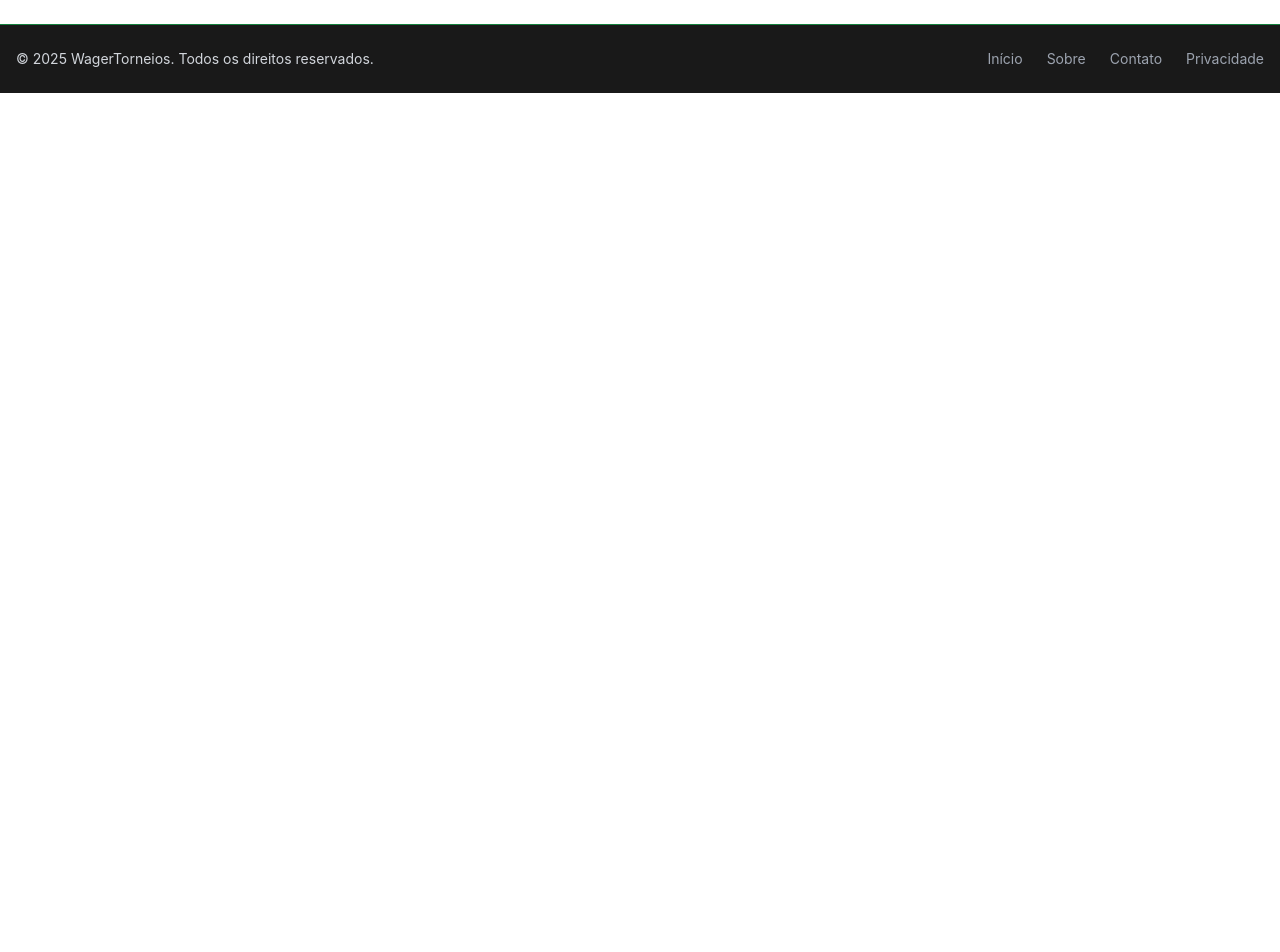
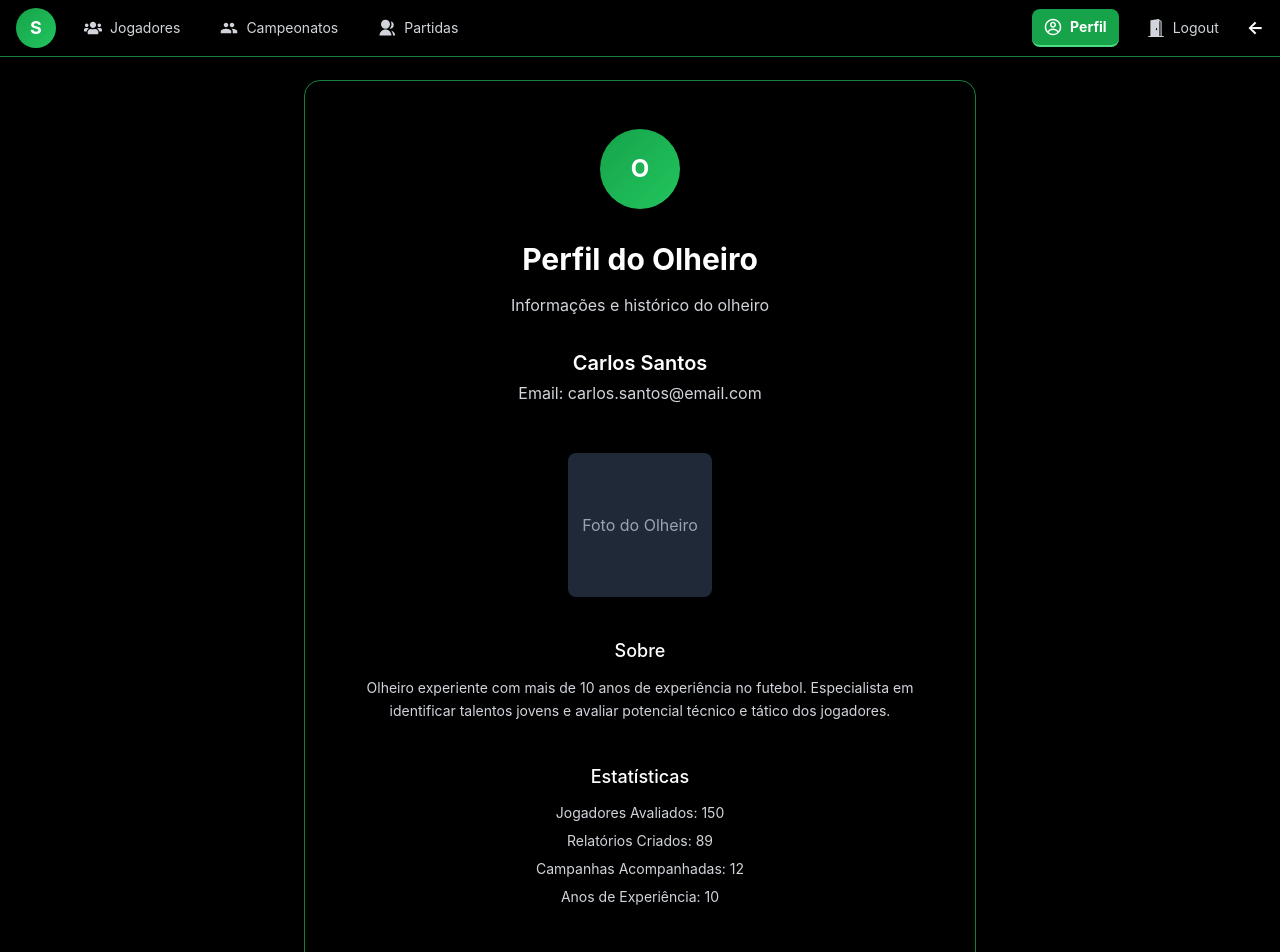
Before and after one commit to FiJan-dev/WagerTorneios, a React (Vite) app in the folder client/: page /olheiropropfile in a window 1280 px wide. Shown: the top 952 px of the page. Before the commit the page ends 800 px from the top, so only its background shows below. Built offline with nearby package versions, Linux system fonts and the light colour scheme; sample sign-in values are in the browser's storage.

Commit message:
OlheiroProfile done

```diff
--- a/client/src/App.jsx
+++ b/client/src/App.jsx
@@ -6,7 +6,7 @@ import CadastroPartidaLista from './pages/CadastroPartidaLista';
 import CadastroPartida from './pages/CadastroPartida';
 import Footer from './components/Footer';
 import { BrowserRouter, Routes, Route } from 'react-router-dom';
-import PlayerProfile from './pages/PlayerProfile';
+import OlheiroProfile from './pages/OlheiroProfile';
 import CadastroCampeonato from './pages/CadastroCampeonato';
 import CadastroCampeonatoLista from './pages/CadastroCampeonatoLista';
 import RecoverPassword from './pages/RecoverPassword';
@@ -58,10 +58,10 @@ function App() {
               }
             />
             <Route
-              path='/playerprofile'
+              path='/olheiropropfile'
               element={
                 <ProtectedRoute>
-                  <PlayerProfile />
+                  <OlheiroProfile />
                 </ProtectedRoute>
               }
             />
--- a/client/src/components/SideBar_Olheiro.jsx
+++ b/client/src/components/SideBar_Olheiro.jsx
@@ -19,7 +19,7 @@ function SideBar_Olheiro() {
   ];
 
   const bottomItems = [
-    { id: 'playerprofile', label: 'Perfil', icon: <CgProfile />, path: '/playerprofile' },
+    { id: 'olheiropropfile', label: 'Perfil', icon: <CgProfile />, path: '/olheiropropfile' },
     { id: 'logout', label: 'Logout', icon: <BsDoorOpenFill />, path: '/login' },
   ];
 
--- /dev/null
+++ b/client/src/pages/OlheiroProfile.jsx
@@ -0,0 +1,58 @@
+import SideBar_Olheiro from '../components/SideBar_Olheiro';
+
+export default function OlheiroProfile() {
+
+  return (
+    <div className="flex min-h-screen bg-black">
+      <SideBar_Olheiro />
+      <div className="flex justify-center items-center min-h-screen w-full p-8 pt-20 box-border">
+        <div className="bg-black/90 backdrop-blur-sm border border-green-700 rounded-2xl p-8 sm:p-12 shadow-xl max-w-2xl w-full flex flex-col items-center transition-all duration-300 hover:-translate-y-1 hover:shadow-2xl">
+          <div className="mb-8 flex justify-center">
+            <div className="w-20 h-20 bg-gradient-to-br from-green-600 to-green-500 rounded-full grid place-items-center text-2xl font-bold text-white shadow-md">
+              O
+            </div>
+          </div>
+          <h1 className="text-2xl sm:text-3xl text-center font-bold text-white mb-4">
+            Perfil do Olheiro
+          </h1>
+          <p className="text-center text-gray-300 text-base mb-8">
+            Informações e histórico do olheiro
+          </p>
+
+          {/* Olheiro Info */}
+          <div className="w-full flex flex-col items-center gap-6 mb-8">
+            <div className="w-full flex flex-col items-center mb-2">
+              <h2 className="text-xl font-semibold text-white mb-1">Carlos Santos</h2>
+              <p className="text-gray-300">Email: carlos.santos@email.com</p>
+            </div>
+
+            {/* Photo Area */}
+            <div className="w-36 h-36 bg-gray-800 rounded-lg flex items-center justify-center text-gray-400 my-4">
+              <span>Foto do Olheiro</span>
+            </div>
+
+            {/* Description Area */}
+            <div className="w-full mb-4">
+              <h3 className="text-lg font-medium text-white mb-3">Sobre</h3>
+              <p className="text-gray-300 text-sm leading-relaxed">
+                Olheiro experiente com mais de 10 anos de experiência no futebol. Especialista em identificar talentos jovens e avaliar potencial técnico e tático dos jogadores.
+              </p>
+            </div>
+
+            {/* Statistics Area */}
+            <div className="w-full">
+              <h3 className="text-lg font-medium text-white mb-3">Estatísticas</h3>
+              <ul className="text-gray-300 text-sm space-y-2">
+                <li>Jogadores Avaliados: 150</li>
+                <li>Relatórios Criados: 89</li>
+                <li>Campanhas Acompanhadas: 12</li>
+                <li>Anos de Experiência: 10</li>
+              </ul>
+            </div>
+          </div>
+
+        </div>
+      </div>
+    </div>
+  );
+}
--- a/client/src/pages/PlayerProfile.jsx
+++ /dev/null
@@ -1,99 +0,0 @@
-import { useState } from 'react';
-import SideBar_Olheiro from '../components/SideBar_Olheiro';
-
-export default function PlayerProfile() {
-  const [comments, setComments] = useState([]);
-  const [newComment, setNewComment] = useState('');
-
-  const handleCommentSubmit = (e) => {
-    e.preventDefault();
-    if (newComment.trim()) {
-      setComments([...comments, { id: Date.now(), text: newComment }]);
-      setNewComment('');
-    }
-  };
-
-  return (
-    <div className="flex min-h-screen bg-black">
-      <SideBar_Olheiro />
-      <div className="flex justify-center items-center min-h-screen w-full p-4 box-border">
-        <div className="bg-black/90 backdrop-blur-sm border border-green-700 rounded-2xl p-6 sm:p-10 shadow-xl max-w-md w-full flex flex-col items-center transition-all duration-300 hover:-translate-y-1 hover:shadow-2xl">
-          <div className="mb-6 flex justify-center">
-            <div className="w-20 h-20 bg-gradient-to-br from-green-600 to-green-500 rounded-full grid place-items-center text-2xl font-bold text-white shadow-md">
-              P
-            </div>
-          </div>
-          <h1 className="text-2xl sm:text-3xl text-center font-bold text-white mb-2">
-            Perfil do Jogador
-          </h1>
-          <p className="text-center text-gray-300 text-base mb-6">
-            Avalie o desempenho e histórico do jogador
-          </p>
-
-          {/* Player Info */}
-          <div className="w-full flex flex-col items-center gap-4 mb-6">
-            <div className="w-full flex flex-col items-center">
-              <h2 className="text-xl font-semibold text-white">João Silva</h2>
-              <p className="text-gray-300">Idade: 23 | Time: Estrela FC</p>
-            </div>
-
-            {/* Photo Area */}
-            <div className="w-32 h-32 bg-gray-800 rounded-lg flex items-center justify-center text-gray-400">
-              <span>Foto do Jogador</span>
-            </div>
-
-            {/* Description Area */}
-            <div className="w-full">
-              <h3 className="text-lg font-medium text-white mb-2">Descrição</h3>
-              <p className="text-gray-300 text-sm">
-                João é um meio-campista versátil com excelente visão de jogo e precisão nos passes. Destaque em assistências e gols decisivos na última temporada.
-              </p>
-            </div>
-
-            {/* Statistics Area */}
-            <div className="w-full">
-              <h3 className="text-lg font-medium text-white mb-2">Estatísticas</h3>
-              <ul className="text-gray-300 text-sm space-y-1">
-                <li>Jogos: 45</li>
-                <li>Gols: 12</li>
-                <li>Assistências: 18</li>
-                <li>Minutos Jogados: 3.820</li>
-              </ul>
-            </div>
-          </div>
-
-          {/* Comments Area */}
-          <div className="w-full flex flex-col gap-4">
-            <h3 className="text-lg font-medium text-white">Comentários</h3>
-            <form onSubmit={handleCommentSubmit} className="flex flex-col gap-2">
-              <textarea
-                value={newComment}
-                onChange={(e) => setNewComment(e.target.value)}
-                placeholder="Adicione um comentário sobre o jogador"
-                className="px-4 py-2 rounded-lg border border-green-700 bg-black text-gray-100 text-center focus:border-green-500 focus:ring-2 focus:ring-green-500/30 focus:outline-none transition-all duration-200 w-full max-w-md resize-none"
-                rows="3"
-              />
-              <button
-                type="submit"
-                className="bg-gradient-to-r from-green-600 to-green-500 text-white font-semibold py-2.5 rounded-lg hover:from-green-700 hover:to-green-600 hover:shadow-md disabled:opacity-50 disabled:cursor-not-allowed transition-all duration-200 w-full max-w-md text-center"
-              >
-                Adicionar Comentário
-              </button>
-            </form>
-            <div className="max-h-40 overflow-y-auto w-full">
-              {comments.length > 0 ? (
-                comments.map((comment) => (
-                  <div key={comment.id} className="border-t border-green-700 py-2 text-gray-300 text-sm">
-                    {comment.text}
-                  </div>
-                ))
-              ) : (
-                <p className="text-gray-400 text-sm">Nenhum comentário ainda.</p>
-              )}
-            </div>
-          </div>
-        </div>
-      </div>
-    </div>
-  );
-}
```
